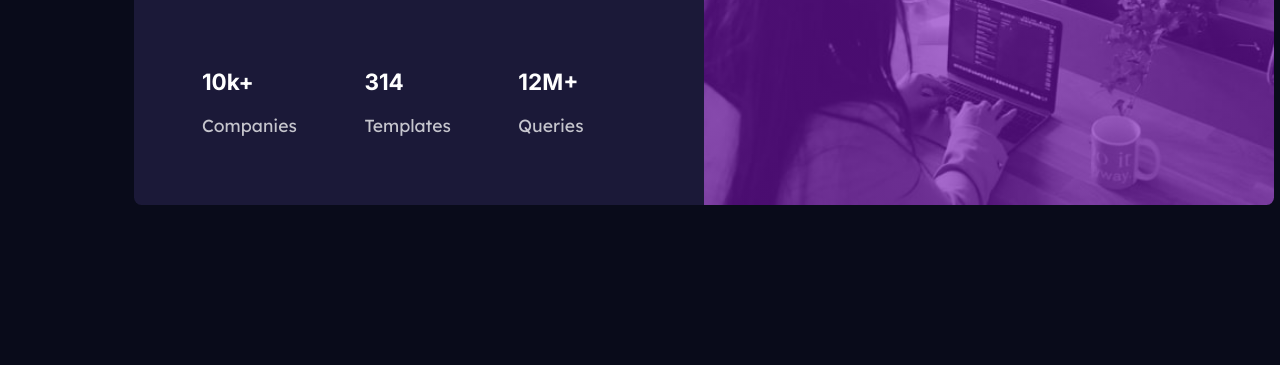
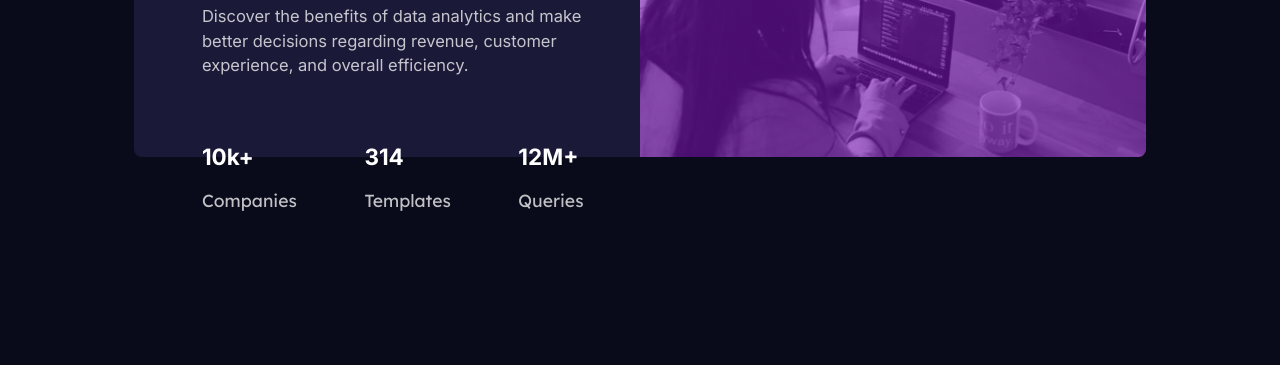
Before and after one commit to MichaelEdoigiawerie/Stats-Preview-Card-Component, a plain HTML site: page index.html in a window 1280 px wide. Shown: the part 451-816 px from the top of the page. Drawn offline with Linux system fonts and the light colour scheme.

Commit message:
Backtrack

```diff
--- a/style.css
+++ b/style.css
@@ -67,8 +67,8 @@ span {
 }
 
 .panel {
-    min-width: 38rem;
-    min-height: 33rem;
+    width: 50%;
+    height: 100%;
 }
 
 .left-panel {
```
